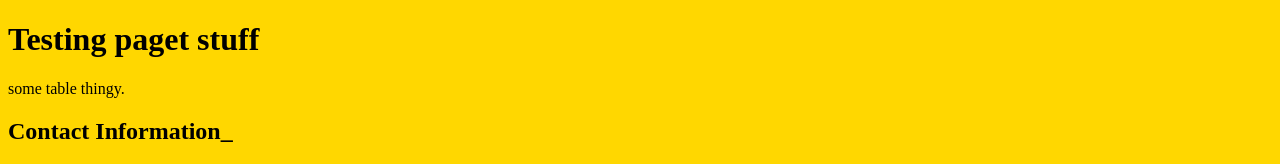
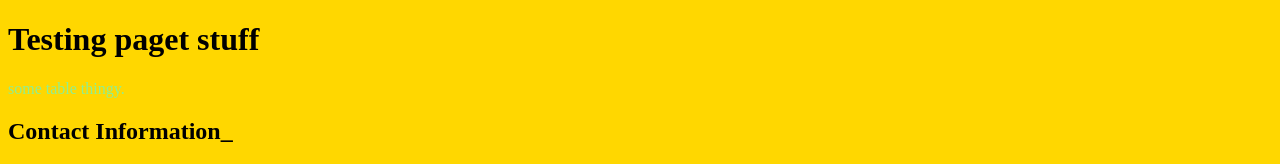
Before and after one commit to NeoAwari/NeoAwari.github.io, a plain HTML site: page index.html in a window 1280 px wide. Shown: the top 164 px of the page. Drawn offline with Linux system fonts and the light colour scheme.

Commit message:
Update style.css

```diff
--- a/css/style.css
+++ b/css/style.css
@@ -1,3 +1,4 @@
 body {
    background-color: gold;
 }
+p{ color: lightgreen;}
```
